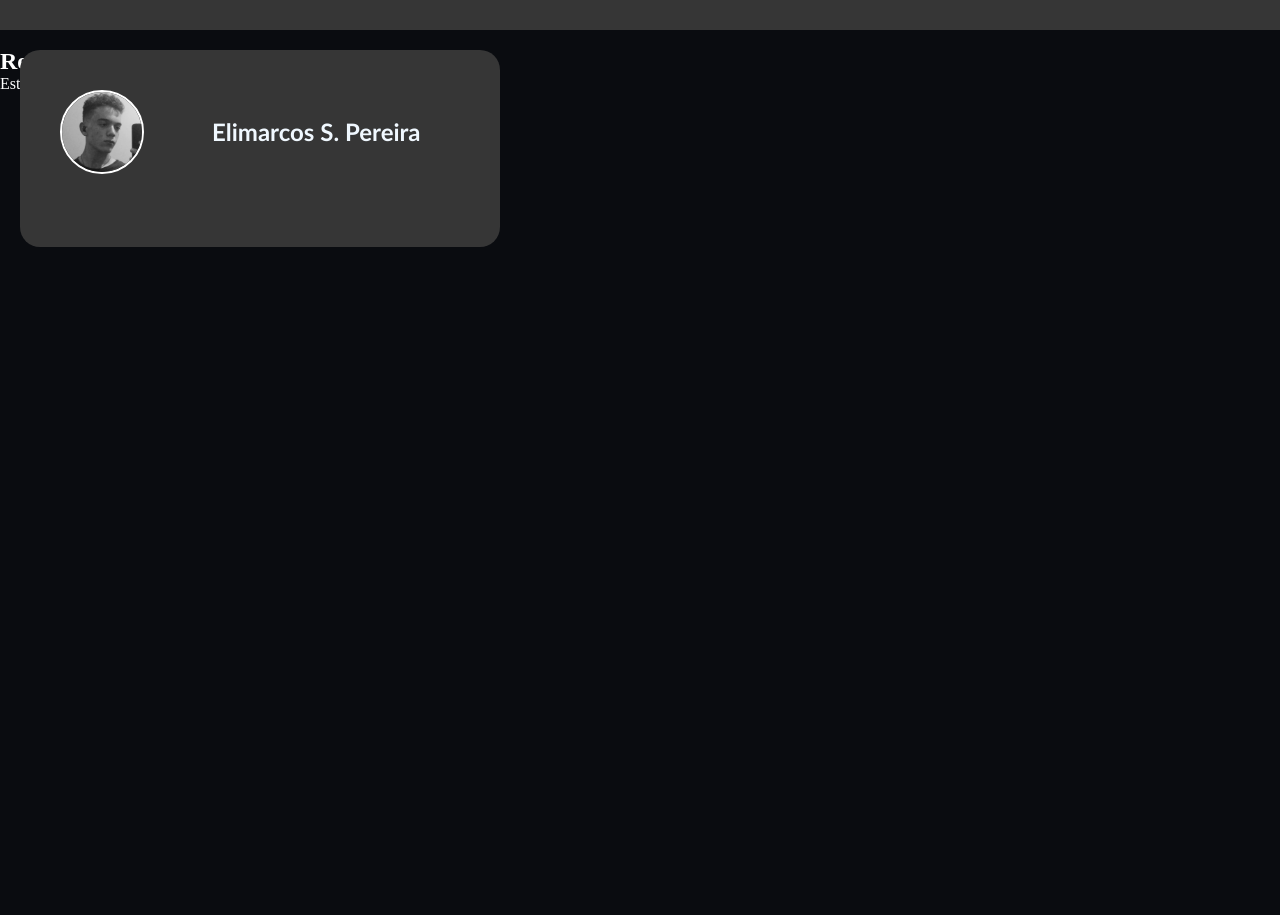
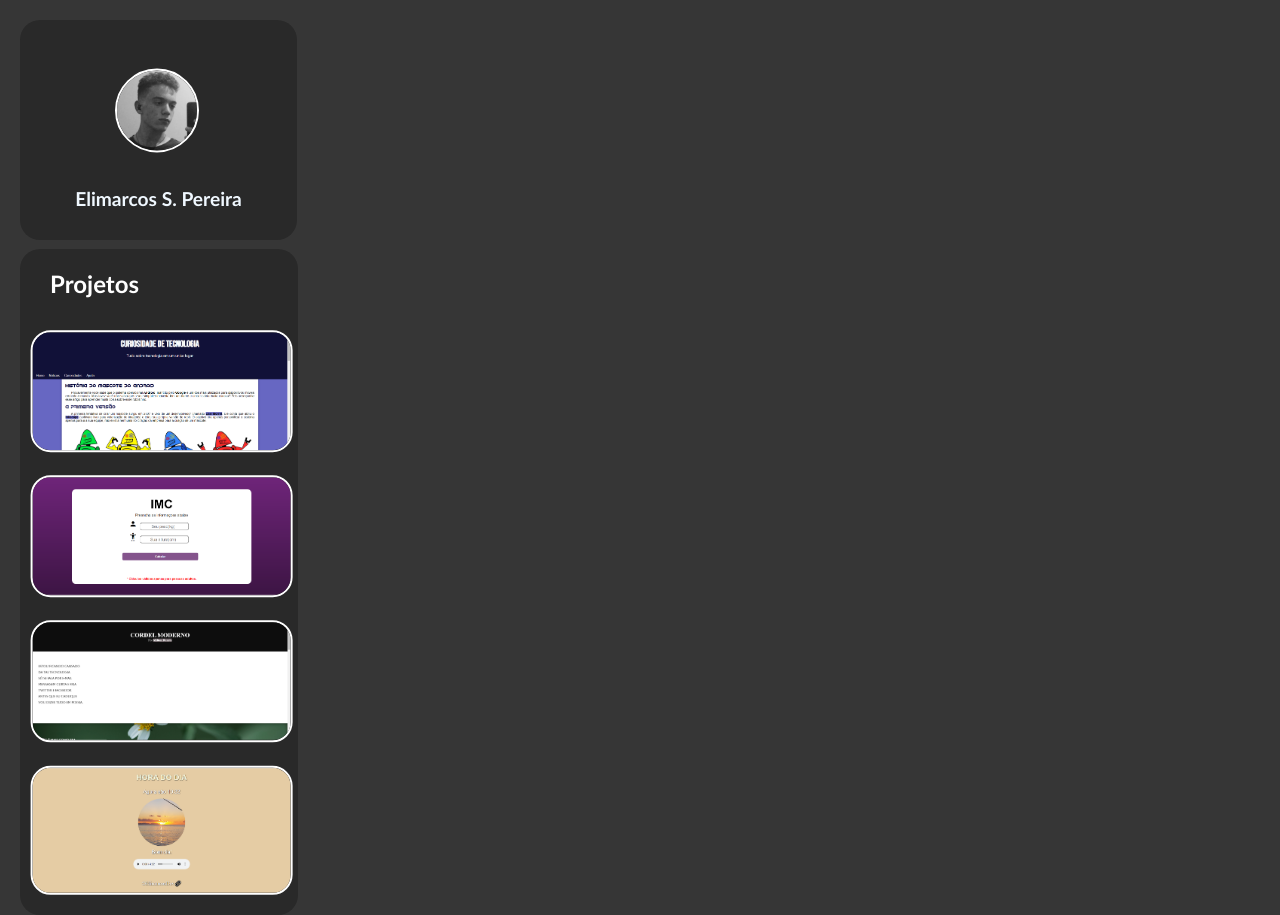
Before and after one commit to ElimarcosDev/Portfolio, a plain HTML site: page index.html in a window 1280 px wide. Before the commit the page ends 800 px from the top, so only its background shows below. Drawn offline with Linux system fonts and the light colour scheme.

Commit message:
Adicionei os projetos

```diff
--- a/allstyle.css
+++ b/allstyle.css
@@ -5,36 +5,78 @@
     margin: 0px;
 }
 body,html{
-    background-color: rgb(10, 12, 16);
+    background-color: #363636;
     color: white;
-    overflow: hidden;
+    font-family: 'Gill Sans', 'Gill Sans MT', Calibri, 'Trebuchet MS', sans-serif;
 }
 img{
+    position: relative;
     width: 80px;
     border-radius: 400px;
     border-style: solid;
     border-color: white;
     border-width: 2px;
     margin: 40px;
+    top: 50%;
+    left: 50%;
+    transform: translate(-100%, 10%);
 }
 nav{
+    display: none;
     text-align: center;
     width: 100vw;
     background-color: #363636;
+
 }
 #usu{
     position: absolute;
     margin: 20px;
-    background-color: #363636;
+    background-color: #292929;
     border-radius: 20px;
-    width: 480px;
+    width: 277px;
+}
+#repo{
+    position: absolute;
+    margin: 20px;
+    margin-top: 230px;
+    background-color: #292929;
+    border-radius: 20px;
+    width: 258px;
+    padding: 10px;
+
+
 }
 h1{
-    position: relative;
+    text-align: center;
+    margin-bottom: 30px;
     display: block;
+    font-size: 1.2em;
     color: aliceblue;
     font-family: 'Gill Sans', 'Gill Sans MT', Calibri, 'Trebuchet MS', sans-serif;
+
+}
+h2{
+    margin: 10px 0px 20px 20px;
+}
+.image{
+    position: relative;
+    border-radius: 20px;
+    width: 258px;
+    margin: 0px;
+    margin-bottom: 20px;
+    top: 50%;
     left: 50%;
-    top: 50%;
-    transform: translate( -10%, -350%);
+    transform: translate(-49%, 10%);
 }
+.image:hover{
+    width: 270px;
+    transform: translate(-49%, -10%);
+    transition: transform 1s;
+}
+iframe{
+    height: 500px;
+    width: 800px;
+    margin-left: 400px;
+    margin-top: 100px;
+    border-radius: 20px;
+}
--- a/index.html
+++ b/index.html
@@ -13,15 +13,24 @@
         <h1>&#127761;</h1>
     </nav>
     <main>
-        <section id="usu">
+        <div id="usu">
             <img src="imagens/110783938.png" alt="">
             <h1>Elimarcos  S. Pereira</h1>
-        </section><br>
+        </div><br>
 
-        <section id="repo">
-            <h2>Repositorios</h2>
-            <p>Estudante de programação e desenvolvimento WEB</p>
-        </section>
+        <div id="repo">
+            <h2>Projetos</h2>
+            <abbr title="Projeto Android"><a target="preview" href="https://elimarcosdev.github.io/android-projeto/curiosidades.html"><img class="image" src="imagens/android.png" alt="android"></a></abbr>
+
+            <abbr title="Projeto IMC"><a target="preview" href="https://elimarcosdev.github.io/projeto-IMC/index.html"><img class="image" src="imagens/imc.png" alt="IMC"></a></abbr>
+
+            <abbr title="Projeto Cordel"><a target="preview" href="https://elimarcosdev.github.io/projeto-cordel/index.html"><img class="image" src="imagens/cordel.png" alt="cordel"></a></abbr>
+
+            <abbr title="Projeto Hora do dia"><a target="preview" href="https://elimarcosdev.github.io/projeto-hora-do-dia/index.html"><img class="image" src="imagens/hora.png" alt="hora do dia"></a></abbr>
+        </div>
+        <div>
+            <iframe name="preview" frameborder="0"></iframe>
+        </div>
     </main>
 </body>
 </html>
```
Also changed, not shown: imagens/android.png (added), imagens/cordel.png (added), imagens/hora.png (added), imagens/imc.png (added).
